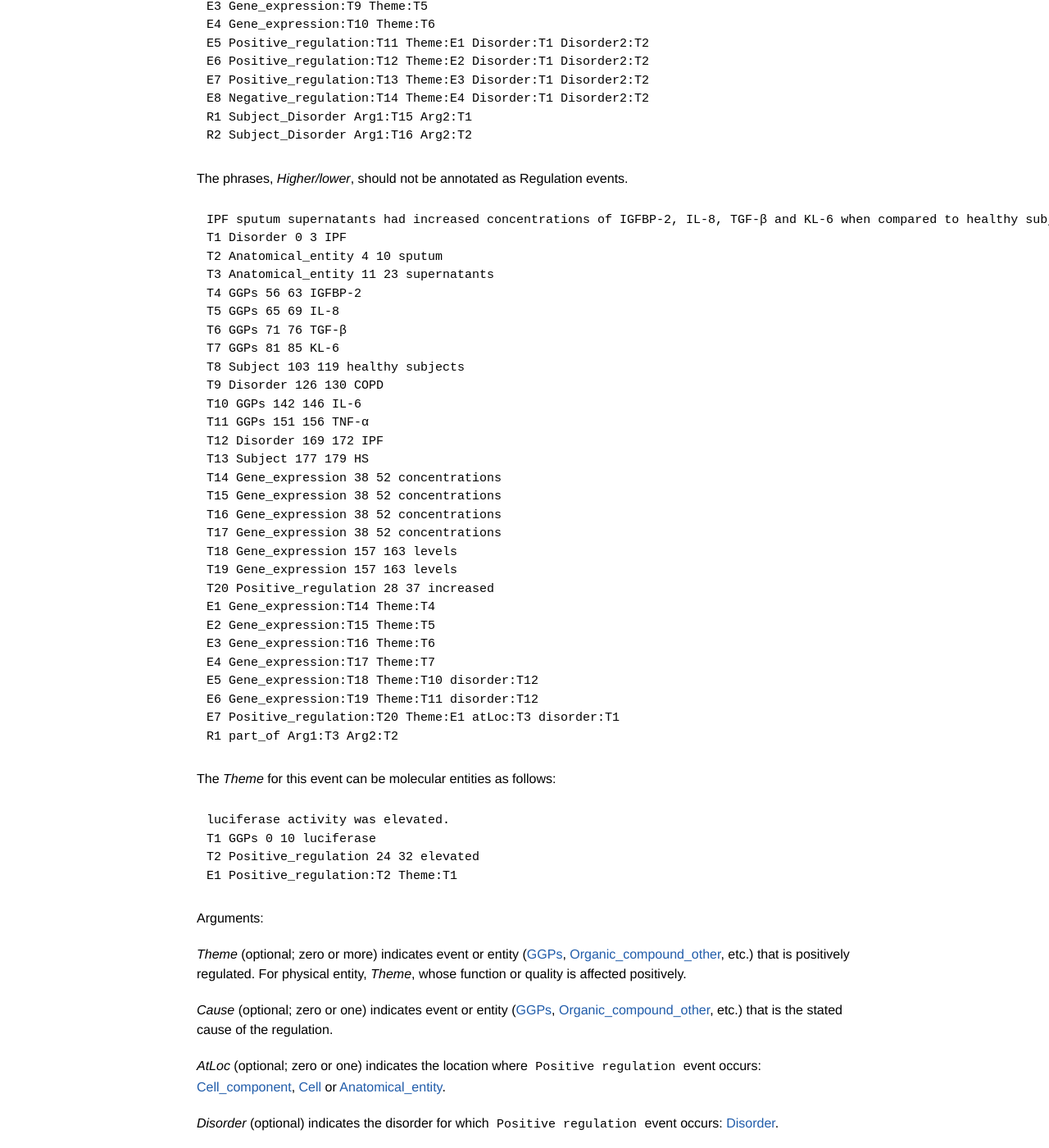
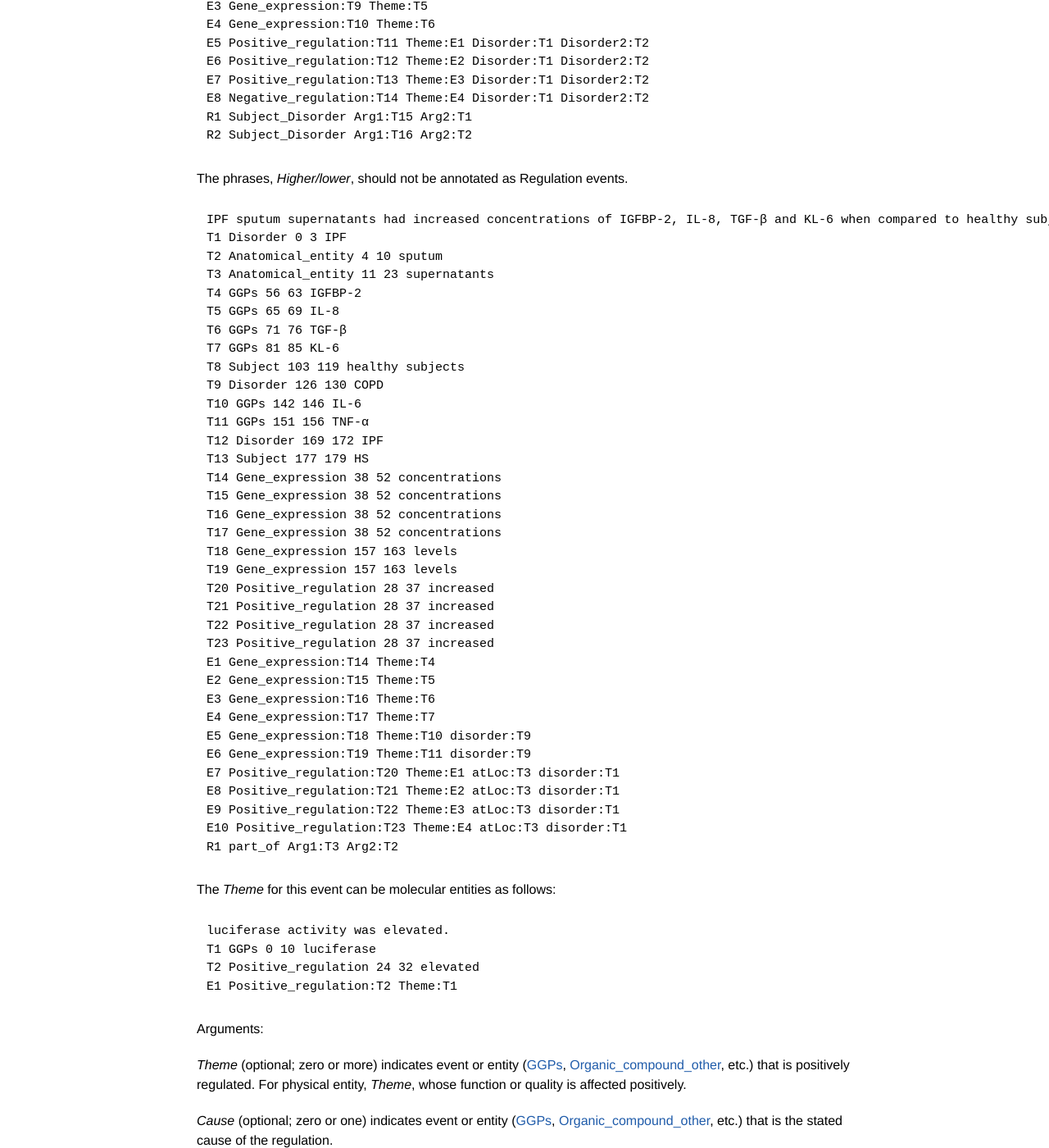
Before and after one commit to ezcatdb/molbiol_lung_corpus-guidelines, a Jekyll site: the page built from _event/Positive_regulation.md, in a window 1280 px wide and 1400 px high, scrolled down 2681 px. Shown: the whole window at 82% size. Built offline with Jekyll 4.4.1, drawn with Linux system fonts in a browser that asks for light colours.

Commit message:
corrected the sample sentence in _event/Positive_regulation.md

```diff
--- a/_event/Positive_regulation.md
+++ b/_event/Positive_regulation.md
@@ -266,13 +266,19 @@ T17 Gene_expression 38 52 concentrations
 T18 Gene_expression 157 163 levels
 T19 Gene_expression 157 163 levels
 T20 Positive_regulation 28 37 increased
+T21 Positive_regulation 28 37 increased
+T22 Positive_regulation 28 37 increased
+T23 Positive_regulation 28 37 increased
 E1 Gene_expression:T14 Theme:T4
 E2 Gene_expression:T15 Theme:T5
 E3 Gene_expression:T16 Theme:T6
 E4 Gene_expression:T17 Theme:T7
-E5 Gene_expression:T18 Theme:T10 disorder:T12
-E6 Gene_expression:T19 Theme:T11 disorder:T12
+E5 Gene_expression:T18 Theme:T10 disorder:T9
+E6 Gene_expression:T19 Theme:T11 disorder:T9
 E7 Positive_regulation:T20 Theme:E1 atLoc:T3 disorder:T1
+E8 Positive_regulation:T21 Theme:E2 atLoc:T3 disorder:T1
+E9 Positive_regulation:T22 Theme:E3 atLoc:T3 disorder:T1
+E10 Positive_regulation:T23 Theme:E4 atLoc:T3 disorder:T1
 R1 part_of Arg1:T3 Arg2:T2
 ~~~
 
```
